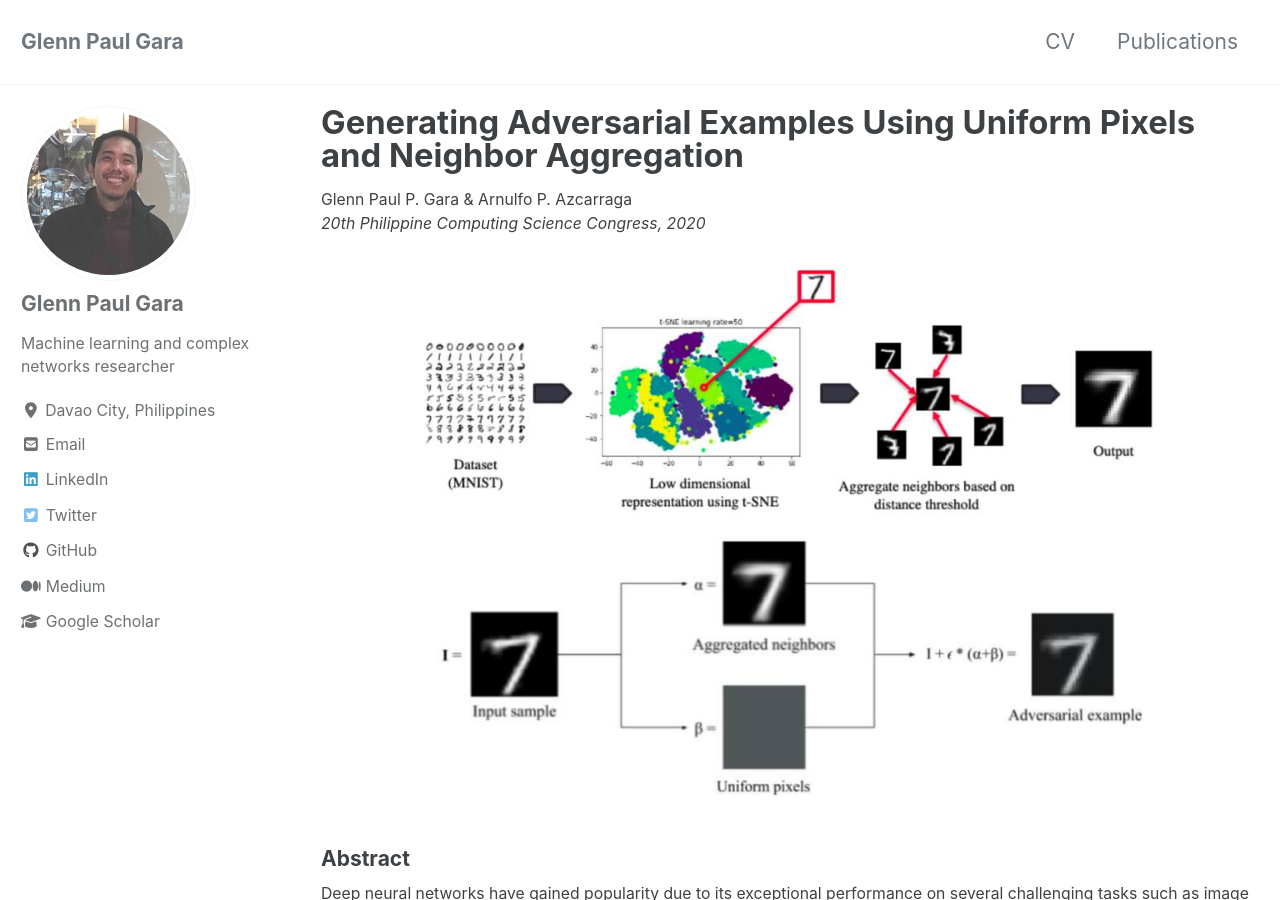
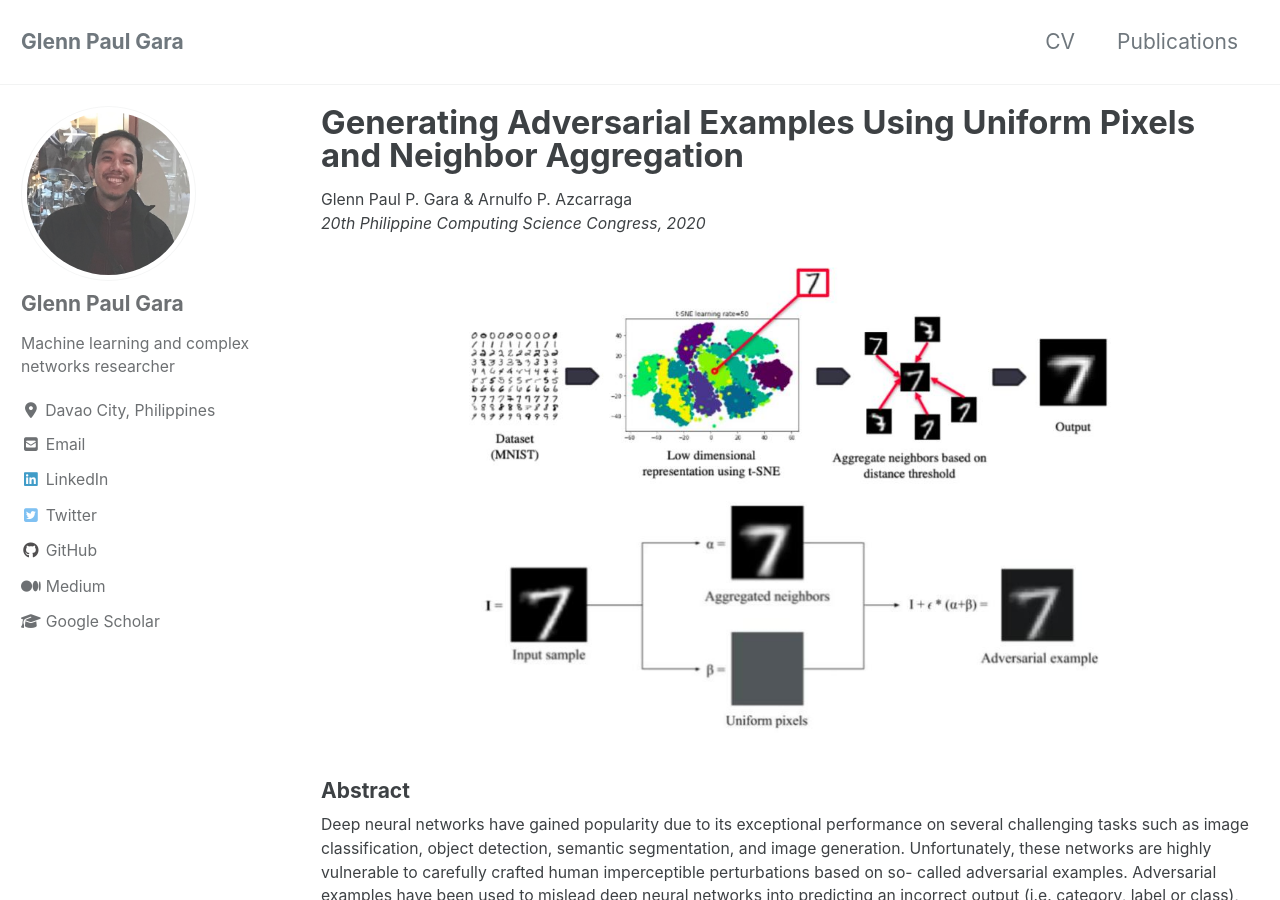
Before and after one commit to glenngara/glenngara.github.io, a Jekyll site: the page built from _pages/publications/generating-adversarial-examples.md, in a window 1280 px wide and 900 px high. Built offline with Jekyll 4.4.1, drawn with Linux system fonts in a browser that asks for light colours; cached includes are drawn as plain includes; nearby versions of some CDN libraries.

Commit message:
Edited content

```diff
--- a/_pages/publications/generating-adversarial-examples.md
+++ b/_pages/publications/generating-adversarial-examples.md
@@ -4,13 +4,14 @@ layout: single
 title: "Generating Adversarial Examples Using Uniform Pixels and Neighbor Aggregation"
 author_profile: true
 classes: wide
-og_image: /assets/files/publications/generating-adversarial-examples/gara2020_generatingadversarial.jpg
+header:
+  og_image: /assets/files/publications/generating-adversarial-examples/gara2020_generatingadversarial.jpg
 ---
 
 Glenn Paul P. Gara & Arnulfo P. Azcarraga
 *20th Philippine Computing Science Congress, 2020*
 
-![generating-adversarial-examples](/assets/files/publications/generating-adversarial-examples/gara2020_generatingadversarial.jpg){: .align-center height="450" width="800"}
+![generating-adversarial-examples](/assets/files/publications/generating-adversarial-examples/gara2020_generatingadversarial.jpg){: .align-center height="450" width="700"}
 
 ###### Abstract
 Deep neural networks have gained popularity due to its exceptional performance on several challenging tasks such as image classification, object detection, semantic segmentation, and image generation. Unfortunately, these networks are highly vulnerable to carefully crafted human imperceptible perturbations based on so- called adversarial examples. Adversarial examples have been used to mislead deep neural networks into predicting an incorrect output (i.e. category, label or class), sometimes with high confidence. Most approaches in constructing adversarial inputs require access to the gradients of the network, which is applicable only to gradient-based techniques. Others require only some access to the output function making these methods model-agnostic. In this work, we propose a mechanism that considers the neural network as a black-box by assuming that the network output is observed based only on the examined inputs. We focus our experiments on a model-agnostic adversarial example generation. Specifically, without exploiting the network gradients, we show that by aggregating neighboring images of an input image represented within a low dimensional input space and combine this with a perturbation technique referred to as "uniform pixels", both convolutional neural network and vanilla neural network are vulnerable to incorrect predictions. As such, the proposed method can serve as a basis for designing more robust neural network models.
```
Also changed, not shown: _pages/publications/mining-personality-types.md (+1 -1 lines).
